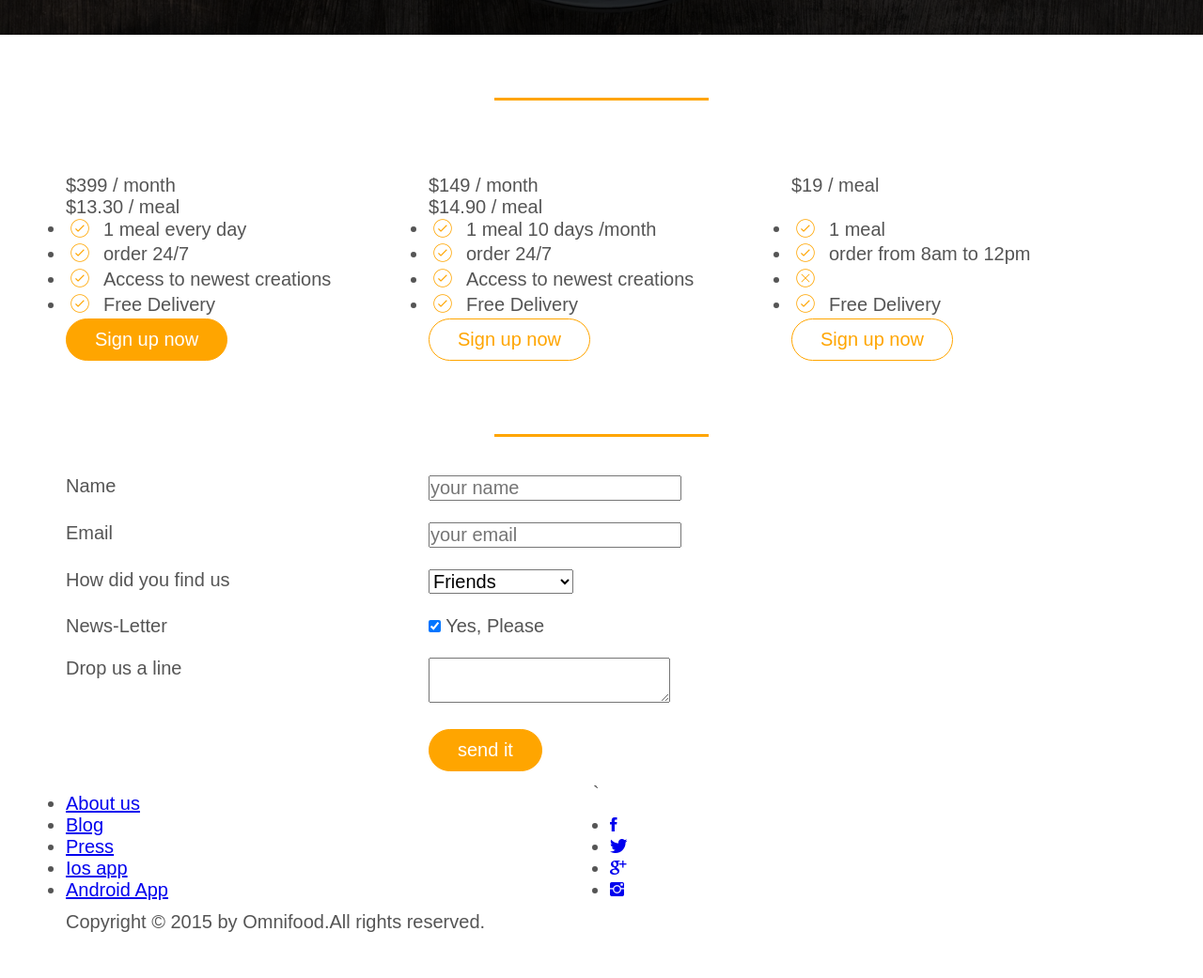
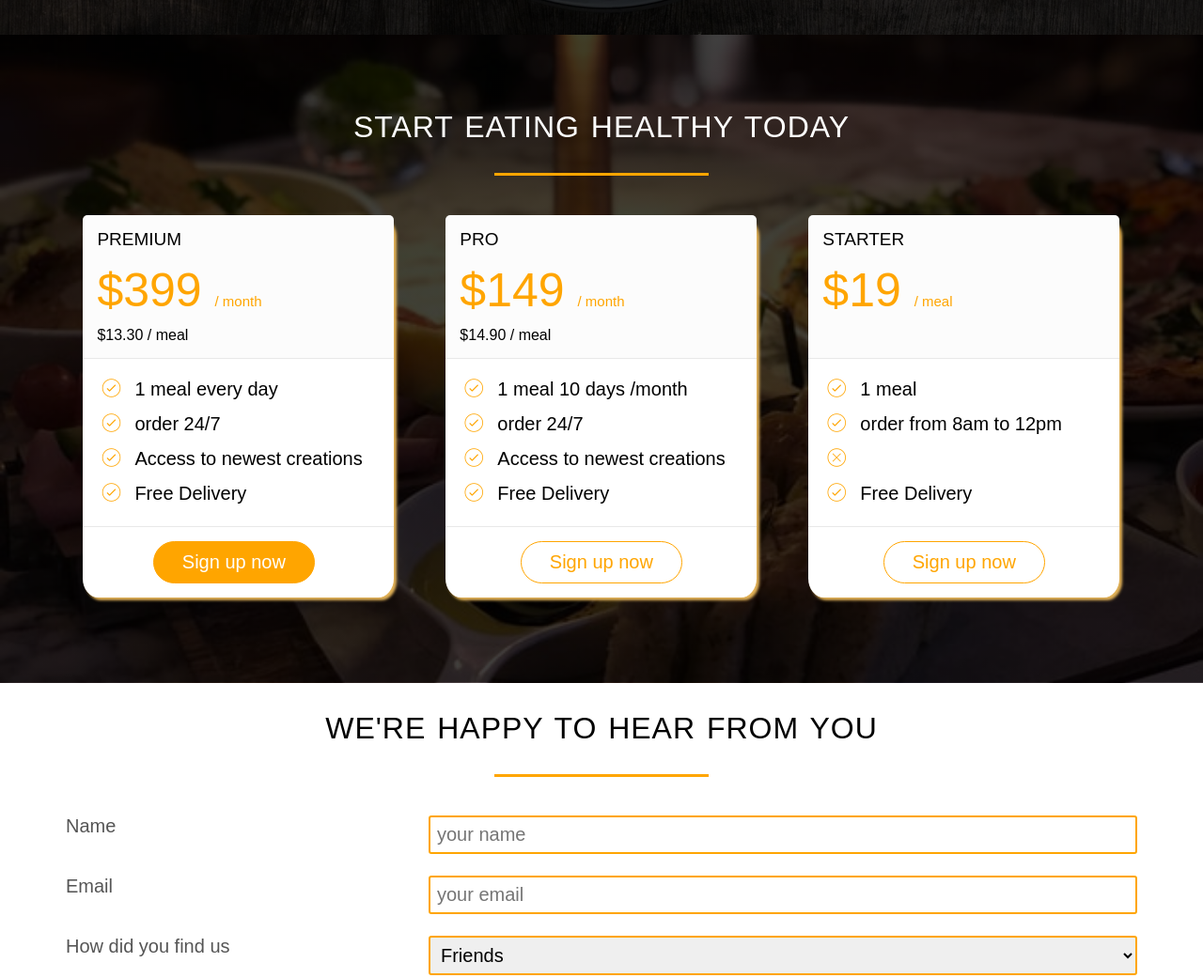
Before and after one commit to DaramBhavani/omnifood, a plain HTML site: page index.html in a window 1280 px wide. Shown: the part 4700-5741 px from the top of the page at 94% size. Before the commit the page ends 5693 px from the top, so only its background shows below. Drawn offline with Linux system fonts and the light colour scheme; files whose address does not match are found by name.

Commit message:
Added styles to section-plans, section forms and footer

```diff
--- a/Resources/CSS/style.css
+++ b/Resources/CSS/style.css
@@ -464,3 +464,200 @@ cite img{
     margin-right:10px;
     vertical-align:middle;
 }
+
+/*-------------------------------------------------------------*/
+/*--------------SUBCRIPTION PLANS----------------*/
+/*-------------------------------------------------------------*/
+
+/*.section-plans{
+    background-color:#f4f4f4;
+}*/
+
+.plan-color{
+    color:black;
+}
+.plan-box{
+    background-color: white;
+    border-radius:5%;
+    width:90%;
+    margin-left:5%;
+    -webkit-box-shadow: 3px 3px 3px rgb(226, 178, 88);
+            box-shadow: 3px 3px 3px rgb(226, 178, 88);
+}
+
+.plan-box div{
+    padding:15px;
+    border-bottom:1px solid #e8e8e8;
+}
+
+.plan-box div:first-child{
+    background-color: #fcfcfc;
+    border-top-left-radius: 5px;
+    border-top-right-radius:5px;
+}
+
+.plan-box div:last-child{
+    text-align:center;
+    border:none;
+    border-bottom-left-radius: 5px;
+    border-bottom-right-radius: 5px;
+}
+
+.plan-price{
+    font-size:250%;
+    margin-bottom:10px;
+    color:orange;
+}
+
+.plan-price span{
+    font-size:30%;
+}
+
+.plan-price-meal{
+    font-size:80%;
+}
+
+.plan-box ul{
+    list-style:none;
+}
+
+.plan-box ul li{
+    padding:5px 0;
+}
+
+.section-plans{
+    color:Black;
+    padding:80px 0;
+    height:100%;
+    background-size:cover;
+    background-position:center;
+    background-image:-webkit-gradient(linear,left top, left bottom,from(rgba(0, 0, 0, 0.750)),to(rgba(0, 0, 0, 0.750))), url(Images_CSS/WP7.jpg);
+    background-image:linear-gradient(rgba(0, 0, 0, 0.750),rgba(0, 0, 0, 0.750)), url(Images_CSS/WP7.jpg);
+    background-attachment:fixed;
+}
+
+/*-------------------------------------------------------------*/
+/*-------------------FORM--------------------*/
+/*-------------------------------------------------------------*/
+
+.form_color{
+    color:black;
+    margin-top:30px;
+}
+
+.contact-form{
+    width:100%;
+    margin:0 auto;
+}
+
+input[type=text],
+input[type=email],
+select,
+textarea{
+    width:100%;
+    padding:7px;
+    border-radius:3px;
+    border:2px solid orange;
+}
+
+textarea{
+    height:100px;
+}
+
+input[type=checkbox]{
+    margin:10px 5px 10px 0;
+}
+
+*:focus{outline:none;}
+
+/*-------------------------------------------------------------*/
+/*-------------------FOOTER--------------------*/
+/*-------------------------------------------------------------*/
+
+footer{
+    background-color:#333;
+    padding:50px;
+}
+
+.footer-nav{
+    list-style:none;
+    float:left;
+}
+
+.social-links{
+    list-style:none;
+    float:right;
+}
+
+.footer-nav li{
+    display:inline-block;
+    margin-right:20px;
+    font-size:80%;
+}
+
+.social-links li {
+    display:inline-block;
+    margin-right:20px;
+}
+
+.social-links li:last-child{
+  margin-right:0;
+}
+
+.footer-nav li a:link,
+.footer-nav li a:visited{
+    text-decoration:none;
+    border:none;
+    color:rgb(235, 231, 231);
+    -webkit-transition: color 1s;
+    transition: color 1s;
+}
+
+.footer-nav li a:hover,
+.footer-nav li a:active
+{
+    color:rgb(226, 155, 24);
+}
+
+.social-links li a:link,
+.social-links li a:visited{
+    text-decoration:none;
+    border:none;
+    color:rgb(235, 231, 231);
+    font-size:140%;
+}
+
+.ion-social-facebook:hover,
+.ion-social-facebook:active{
+    color:#3b5999;
+}
+
+.ion-social-twitter:hover,
+.ion-social-twitter:active{
+    color:#55acee;
+}
+
+.ion-social-googleplus:hover,
+.ion-social-googleplus:active{
+    color:#dd4b39;
+}
+
+.ion-social-instagram:hover,
+.ion-social-instagram:active{
+    color:#e4405f;
+
+}
+footer p{
+    color:rgb(235, 231, 231);
+    text-align:center;
+    font-size:80%;
+    margin-top:30px;
+}
+
+.ion-social-facebook,
+.ion-social-twitter,
+.ion-social-googleplus,
+.ion-social-instagram{
+    -webkit-transition: color 1s;
+    transition: color 1s;
+}
```
